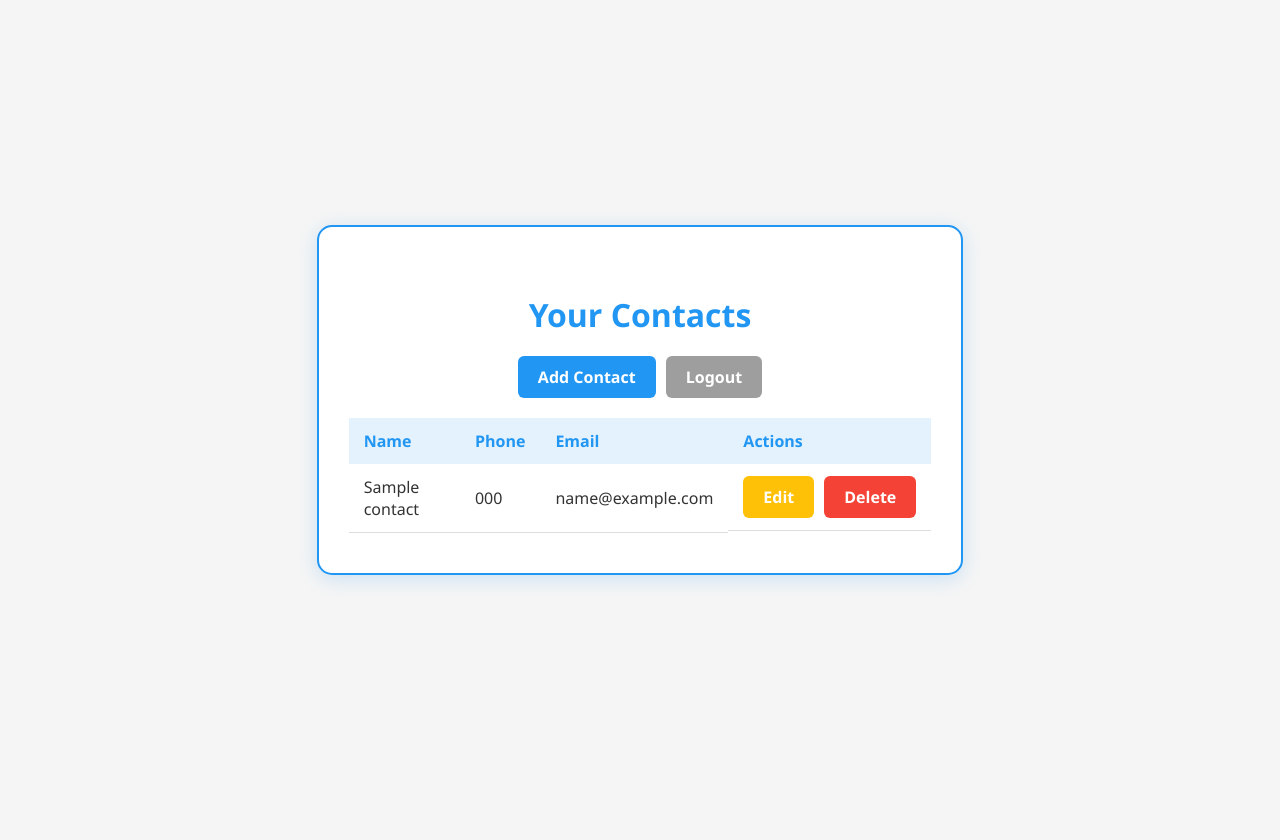
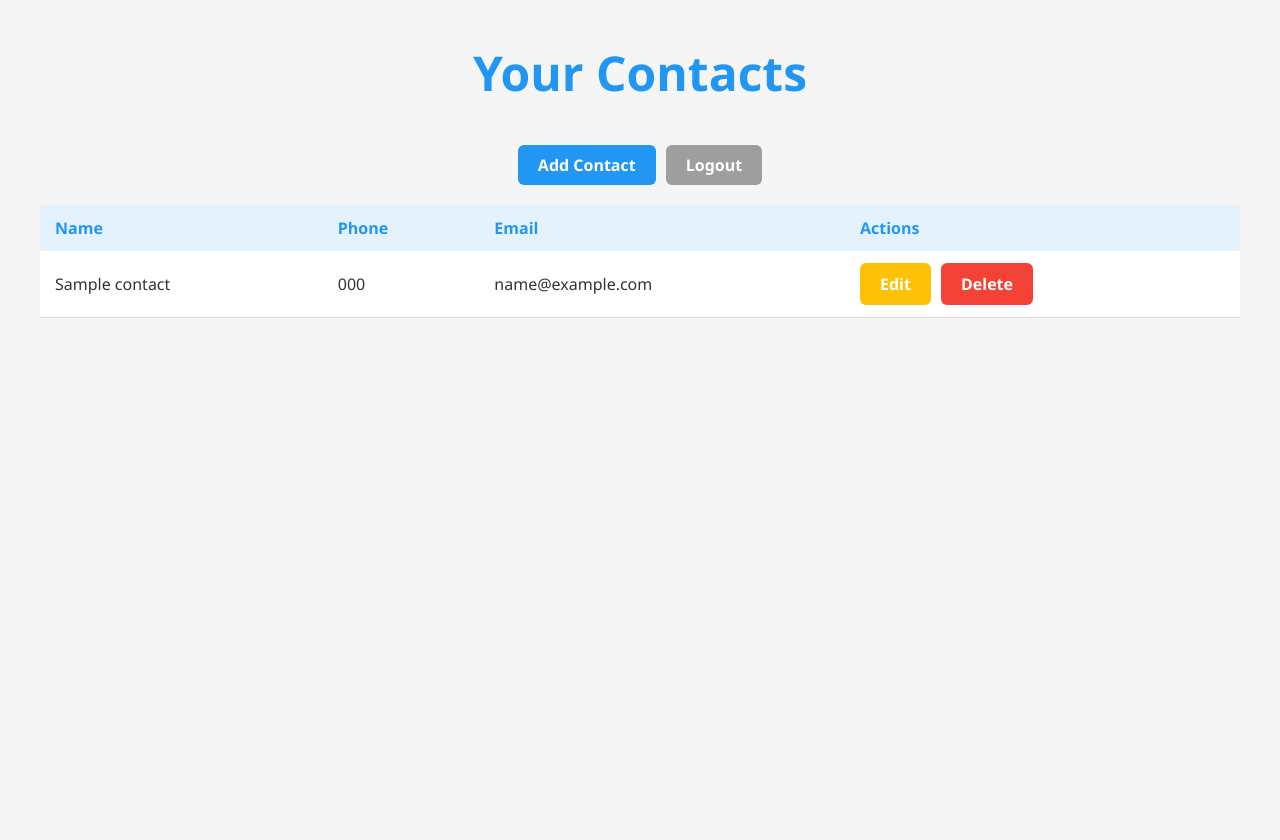
Before and after one commit to Kaur7611/contact-book, a Flask app: page / in a window 1280 px wide. Before the commit the page ends 585 px from the top, so only its background shows below. Run offline with Flask 3, Linux system fonts and the light colour scheme; a user stored in the database is signed in; tables that the repository leaves empty hold one stand-in row (values such as "Sample post"); some libraries are stand-ins or nearby versions.

Commit message:
Updated css

```diff
--- a/static/style.css
+++ b/static/style.css
@@ -1,15 +1,11 @@
-/* === GENERAL === */
-body {
-  background-color: #f5f5f5;
-  color: #333;
-  font-family: "Segoe UI", Arial, sans-serif;
+ body {
+  background: #f5f5f5;
   margin: 0;
   padding: 0;
+  font-family: "Segoe UI", Arial, sans-serif;
   min-height: 100vh;
-  display: flex;
-  justify-content: center;
-  align-items: center;
 }
+
 
 .main-content {
   display: flex;
@@ -21,7 +17,6 @@ body {
   box-sizing: border-box;
 }
 
-/* === CONTAINERS === */
 .login-container,
 .register-container {
   background: #ffffff;
@@ -30,7 +25,7 @@ body {
   padding: 50px 40px;
   box-shadow: 0 4px 20px rgba(33, 150, 243, 0.2);
   width: 100%;
-  max-width: 500px;
+  max-width: 300px;
   margin: 20px;
   display: flex;
   flex-direction: column;
@@ -45,7 +40,6 @@ body {
   letter-spacing: 1px;
 }
 
-/* === INPUT FIELDS === */
 .form-input,
 .password-input {
   width: 100%;
@@ -66,7 +60,7 @@ body {
   outline: none;
 }
 
-/* === BUTTONS === */
+
 .login-container button,
 .register-container button,
 .login-container input[type="submit"],
@@ -101,7 +95,7 @@ body {
   text-decoration: underline;
 }
 
-/* === FLASH MESSAGES === */
+
 .flash {
   position: fixed;
   top: 20px;
@@ -137,7 +131,6 @@ body {
   color: #ffc107;
 }
 
-/* === PASSWORD WRAPPER === */
 .password-wrapper {
   position: relative;
   width: 100%;
@@ -166,27 +159,23 @@ body {
   display: inline;
 }
 
-/* === CONTACTS CONTAINER === */
-.contacts-container {
-  background: #ffffff;
-  border: 2px solid #2196f3;
-  border-radius: 15px;
-  padding: 40px 30px;
-  box-shadow: 0 4px 20px rgba(33, 150, 243, 0.2);
-  max-width: 1000px;
-  width: 95%;
-  margin: 50px auto;
+
+.contacts-wrapper {
+  width: 100%;
+  max-width: 1200px;
+  margin: 40px;
   box-sizing: border-box;
+
 }
 
-.contacts-container h2 {
+.contacts-header {
   color: #2196f3;
   margin-bottom: 20px;
   font-size: 2rem;
   text-align: center;
 }
 
-/* Actions */
+
 .actions {
   display: flex;
   justify-content: center;
@@ -208,6 +197,8 @@ body {
 .btn-add {
   background: #2196f3;
   color: #fff;
+  font-size: 16px;
+  padding: 9px 20px;
 }
 
 .btn-add:hover {
@@ -217,13 +208,15 @@ body {
 .btn-logout {
   background: #9e9e9e;
   color: #fff;
+  font-size: 16px;
+  padding: 9px 20px;
 }
 
 .btn-logout:hover {
   background: #757575;
 }
 
-/* === TABLE === */
+
 .table-wrapper {
   overflow-x: visible;
 }
@@ -263,7 +256,7 @@ tbody tr:hover {
   gap: 10px;
 }
 
-/* Edit/Delete buttons */
+
 .btn-edit {
   background: #ffc107;
   color: #fff;
@@ -282,7 +275,7 @@ tbody tr:hover {
   background: #d32f2f;
 }
 
-/* === RESPONSIVE TABLE === */
+
 @media (max-width: 600px) {
   thead {
     display: none;
@@ -330,7 +323,7 @@ tbody tr:hover {
     margin-top: 10px;
   }
 
-  .contacts-container {
+  .contacts-wrapper {
     padding: 30px 20px;
     width: 95%;
   }
@@ -343,7 +336,7 @@ tbody tr:hover {
   }
 }
 
-/* === FORM CONTAINER FOR ADD/EDIT === */
+
 .form-container {
   background: #ffffff;
   border: 2px solid #2196f3;
--- a/templates/base.html
+++ b/templates/base.html
@@ -1,28 +1,28 @@
+<!-- ✅ Clean base.html -->
 <!DOCTYPE html>
 <html lang="en">
 <head>
   <meta charset="UTF-8" />
-    <meta
-      name="viewport"
-      content="width=device-width, initial-scale=1.0, maximum-scale=1.0, user-scalable=no"
-    />
-    <link
-      rel="stylesheet"
-      href="{{ url_for('static', filename='style.css') }}"
-    />
-    <script
-      src="https://kit.fontawesome.com/your_kit_code.js"
-      crossorigin="anonymous"
-    ></script>
+  <meta name="viewport" content="width=device-width, initial-scale=1.0" />
+  <link rel="stylesheet" href="{{ url_for('static', filename='style.css') }}" />
+  <script src="https://kit.fontawesome.com/your_kit_code.js" crossorigin="anonymous"></script>
 </head>
 <body>
   <div class="container mt-4">
-      {% with messages = get_flashed_messages(with_categories=true) %} {% if
-      messages %} {% for category, message in messages %}
+    {% with messages = get_flashed_messages(with_categories=true) %}
+      {% if messages %}
+        {% for category, message in messages %}
           <div class="flash {{ category }}">{{ message }}</div>
-      {% endfor %} {% endif %} {% endwith %}
-      <div class="main-content">{% block content %}{% endblock %}</div>
+        {% endfor %}
+      {% endif %}
+    {% endwith %}
+
+
+      {% block content %}{% endblock %}
     </div>
+  </div>
+
+
   <script>
     setTimeout(function () {
       const flashes = document.querySelectorAll(".flash");
--- a/templates/index.html
+++ b/templates/index.html
@@ -1,12 +1,11 @@
-{% extends "base.html" %}
-
-{% block content %}
-<div class="contacts-container">
+{% extends "base.html" %} {% block content %}
+  <div class="contacts-wrapper">
+    <div class="contacts-header">
       <h2>Your Contacts</h2>
-
       <div class="actions">
         <a class="btn btn-add" href="{{ url_for('add') }}">Add Contact</a>
         <a class="btn btn-logout" href="{{ url_for('logout') }}">Logout</a>
+      </div>
     </div>
 
     {% if contacts %}
```
Also changed, not shown: other parts of templates/index.html (+19 -7 lines), templates/add.html (+5 -5 lines), templates/edit.html (+5 -5 lines), templates/login.html (+5 -7 lines), templates/register.html (+7 -9 lines), 2 other files. Lines whose indentation alone changed are shown as unchanged.
